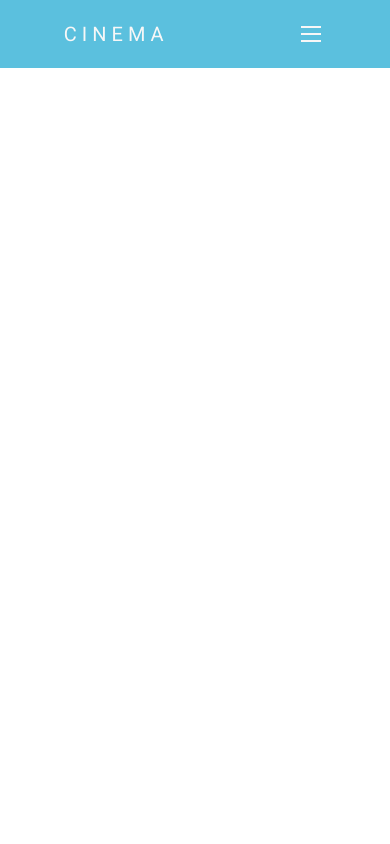
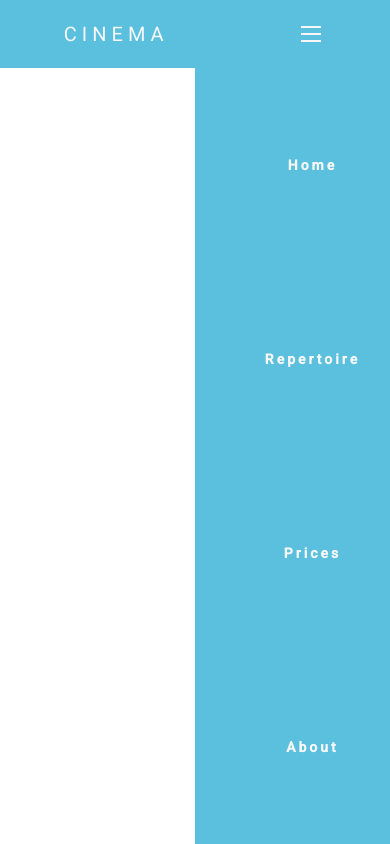
Before and after one commit to DawidKraszkiewicz/cinema-front, an Angular app: page / in a window 390 px wide. Built offline with nearby package versions, Linux system fonts and the light colour scheme.

Commit message:
added filmComponent

```diff
--- a/src/app/app-routing.module.ts
+++ b/src/app/app-routing.module.ts
@@ -3,8 +3,10 @@ import { Routes, RouterModule } from '@angular/router';
 import { RepertuarComponent } from './repertuar/repertuar.component';
 import { PriceListComponent } from './price-list/price-list.component';
 import { ActorComponent } from './actor/actor.component';
+import { FilmComponent } from './film/film.component';
 const routes: Routes = [
   {path: 'repertuar', component: RepertuarComponent},
+  {path: 'repertuar/film/:id', component: FilmComponent},
   {path: 'priceList', component: PriceListComponent},
   {path: 'actors', component: ActorComponent}
 ];
--- a/src/app/app.module.ts
+++ b/src/app/app.module.ts
@@ -21,6 +21,7 @@ import { HttpClientModule} from '@angular/common/http';
 import { RepertuarService } from './repertuar/shared/repertuar.service';
 import { MatCardModule } from '@angular/material/card';
 import {MAT_FORM_FIELD_DEFAULT_OPTIONS} from '@angular/material/form-field';
+import { FilmComponent } from './film/film.component';
 @NgModule({
   declarations: [
     AppComponent,
@@ -30,6 +31,7 @@ import {MAT_FORM_FIELD_DEFAULT_OPTIONS} from '@angular/material/form-field';
     RepertuarComponent,
     PriceListComponent,
     ActorComponent,
+    FilmComponent,
 
   ],
   imports: [
--- /dev/null
+++ b/src/app/film/film.component.html
@@ -0,0 +1 @@
+<p>{{ film.film_title }}</p>
--- /dev/null
+++ b/src/app/film/film.component.ts
@@ -0,0 +1,28 @@
+import { Component, OnInit } from '@angular/core';
+import { RepertuarService } from '../repertuar/shared/repertuar.service';
+import { ActivatedRoute  } from '@angular/router';
+@Component({
+  selector: 'app-film',
+  templateUrl: './film.component.html',
+  styleUrls: ['./film.component.css']
+})
+export class FilmComponent implements OnInit {
+  film: any;
+  constructor(private repertuarService: RepertuarService
+            , private route: ActivatedRoute) { }
+
+  ngOnInit(): void {
+    this.getFilm(this.route.snapshot.paramMap.get('id'));
+  }
+  getFilm(id): void {
+    this.repertuarService.get(id)
+      .subscribe(
+        data => {
+          this.film = data;
+          console.log(data);
+        },
+        error => {
+          console.log(error);
+        });
+  }
+}
--- a/src/app/header/header.component.css
+++ b/src/app/header/header.component.css
@@ -53,29 +53,31 @@ ol, ul, li, h4{
 @media screen and (max-width: 768px){
     .wrapper{
         overflow-x: hidden;
-        position: relative;
+
     }
     .nav-links{
-        position: absolute;
+        position: fixed;
         right: 0px;
         height: 92vh;
         top: 8vh;
+        transform: translateX(100%);
+        background-color: #5bc0de;
         display: flex;
         flex-direction: column;
         align-items: center;
-        width: 50px;
-        transform: translateX(100%);
-        transition: transform 0.5s ease-in;
+        width: 50%;
+         }
+    .nav-links li{
+        opacity: 1;
+
     }
-    .nav-links li{
-        opacity: 0;
+    ol, ul, li{
+        margin-left: 0px;
     }
-    .burger{
+    .burger {
         display: block;
     }
-
-
 }
 .nav-active{
     transform: translateX(0%);
-}
+    }
--- a/src/app/header/header.component.html
+++ b/src/app/header/header.component.html
@@ -3,7 +3,7 @@
   <div>
     <h4 class="logo">Cinema</h4>
   </div>
-  <ul class="nav-links">
+  <ul class="nav-links" [ngStyle]="{transform: getHamburgerStatus()}">
     <li>
       <a [routerLink]="['/']" routerLinkActive="router-link-active" >Home</a>
     </li>
@@ -17,7 +17,7 @@
       <a [routerLink]="['/about']" routerLinkActive="router-link-active">About</a>
     </li>
   </ul>
-  <div class="burger" [ngClass]="{'nav-active': status == true}" (click)="onClick()">
+  <div class="burger" (click) = "onClick()">
     <div class="line1"></div>
     <div class="line2"></div>
     <div class="line3"></div>
--- a/src/app/header/header.component.ts
+++ b/src/app/header/header.component.ts
@@ -6,13 +6,16 @@ import { Component, OnInit } from '@angular/core';
   styleUrls: ['./header.component.css']
 })
 export class HeaderComponent implements OnInit {
-  status = false;
+  hamburgerStatus = false;
   constructor() { }
 
   ngOnInit(): void {
   }
 
   onClick(): void{
-  this.status = !this.status;
+  this.hamburgerStatus = !this.hamburgerStatus;
 }
+ getHamburgerStatus(){
+   return this.hamburgerStatus === true ? 'translateX(100%)' : 'translateX(0%)';
+ }
 }
--- a/src/app/repertuar/repertuar.component.html
+++ b/src/app/repertuar/repertuar.component.html
@@ -1,5 +1,5 @@
 <div class="container">
-  <mat-card class ="item" *ngFor="let film of films">
+  <mat-card class ="item" *ngFor="let film of films" [routerLink]="['/repertuar/film', film.id ]" routerLinkActive="router-link-active" >
     <img src ="http://localhost:3000/images/{{film.url}}" mat-card-image>
         <mat-card-content>
             {{ film.film_title }}
--- a/src/app/repertuar/shared/repertuar.service.ts
+++ b/src/app/repertuar/shared/repertuar.service.ts
@@ -14,4 +14,7 @@ export class RepertuarService {
   getAll(): Observable<any>{
     return this.http.get(baseUrl);
   }
+  get(id): Observable<any>{
+     return this.http.get(`${baseUrl}/${id}`);
+  }
 }
--- a/src/styles.css
+++ b/src/styles.css
@@ -2,8 +2,3 @@
 
 html, body { height: 100%;}
 body {  font-family: Roboto, "Helvetica Neue", sans-serif; }
-*{
-    margin: 0;
-    padding: 0;
-    box-sizing: border-box;
-}
```
Also changed, not shown: src/app/film/film.component.css (added), 1 other file (tests, documents, lock files or other folders).
